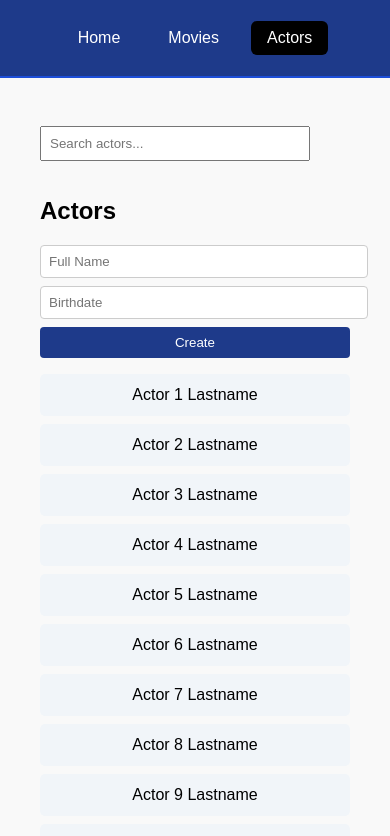
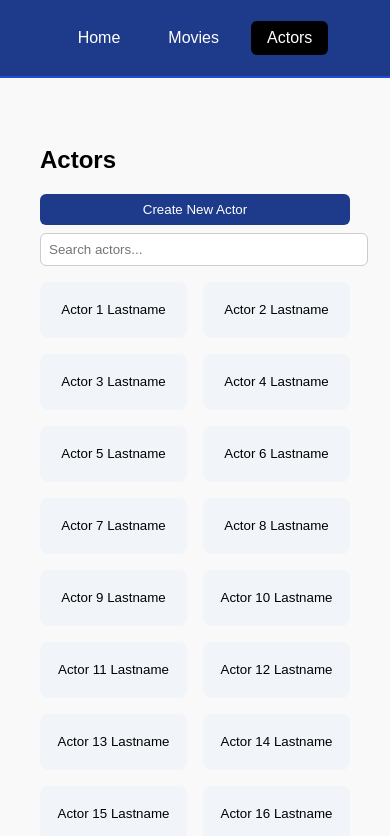
Before and after one commit to KostovPV/retake, a React (Vite) app: page /actors in a window 390 px wide. Shown: the top 836 px of the page. Built offline with nearby package versions, Linux system fonts and the light colour scheme.

Commit message:
align ActorView UI with MovieView + responsive controls

```diff
--- /dev/null
+++ b/src/components/ActorCreate.css
@@ -0,0 +1,63 @@
+.add-actor-form {
+  display: flex;
+  gap: 0.5rem;
+  margin: 1rem 0 0.5rem;
+  align-items: center;
+  flex-wrap: wrap;
+}
+
+.add-actor-form input {
+  padding: 0.5rem;
+  flex: 1;
+  min-width: 180px;
+  border: 1px solid #ccc;
+  border-radius: 6px;
+}
+
+
+.add-actor-actions {
+  display: flex;
+  gap: 0.5rem;
+}
+
+.btn-primary.small,
+.btn-ghost.small {
+  padding: 0.4rem 0.8rem;
+  font-size: 0.9rem;
+  border-radius: 6px;
+  cursor: pointer;
+}
+
+.btn-primary.small {
+  background: #1e3a8a;
+  color: #fff;
+  border: none;
+}
+.btn-primary.small:hover {
+  background: #3b4eca;
+}
+
+.btn-ghost.small {
+  background: transparent;
+  color: #1e3a8a;
+  border: 1px solid #1e3a8a;
+}
+.btn-ghost.small:hover {
+  background: #eef2ff;
+}
+
+@media (max-width: 600px) {
+  .add-actor-form {
+    flex-direction: column;
+    align-items: stretch;
+  }
+
+  .add-actor-actions {
+    width: 100%;
+  }
+
+  .btn-primary.small,
+  .btn-ghost.small {
+    width: 100%;
+  }
+}
--- /dev/null
+++ b/src/components/ActorCreate.jsx
@@ -0,0 +1,47 @@
+import { useState } from "react";
+import "./ActorCreate.css";
+
+function ActorCreate({ existingActors, onSave, onCancel }) {
+  const [form, setForm] = useState({ FullName: "", Birthdate: "" });
+
+  const handleChange = (e) => {
+    const { name, value } = e.target;
+    setForm((prev) => ({ ...prev, [name]: value }));
+  };
+
+  const handleSave = () => {
+    if (!form.FullName.trim()) {
+      alert("Full name is required");
+      return;
+    }
+    const nextId =
+      existingActors.length > 0
+        ? String(Math.max(...existingActors.map((a) => Number(a.ID))) + 1)
+        : "1";
+
+    onSave({ ID: nextId, FullName: form.FullName.trim(), Birthdate: form.Birthdate.trim() });
+  };
+
+  return (
+    <div className="add-actor-form">
+      <input
+        name="FullName"
+        value={form.FullName}
+        onChange={handleChange}
+        placeholder="Full Name"
+      />
+      <input
+        name="Birthdate"
+        value={form.Birthdate}
+        onChange={handleChange}
+        placeholder="Birthdate"
+      />
+      <div className="add-actor-actions">
+        <button className="btn-primary small" onClick={handleSave}>Save</button>
+        <button className="btn-ghost small" onClick={onCancel}>Cancel</button>
+      </div>
+    </div>
+  );
+}
+
+export default ActorCreate;
--- a/src/components/MovieList.jsx
+++ b/src/components/MovieList.jsx
@@ -7,7 +7,7 @@ function MovieList({ movies, selectedMovieId, onSelect, searchTerm }) {
 
   return (
     <div className="movie-list">
-      <h2 className="movie-list-heading">Movie List</h2>
+      {/* <h2 className="movie-list-heading">Movie List</h2> */}
 
       {filteredMovies.length > 0 ? (
         <div className="movie-grid">
--- a/src/views/ActorView.css
+++ b/src/views/ActorView.css
@@ -2,20 +2,92 @@
   padding: 2rem;
 }
 
-.actor-view input[type="text"] {
+
+.actor-controls {
+  display: flex;
+  justify-content: space-between;
+  align-items: center;
   margin-bottom: 1rem;
-  padding: 0.5rem;
-  width: 250px;
+  flex-wrap: wrap;
+  gap: 0.5rem;
 }
 
-.actor-view .add-actor-form {
+.create-btn {
+  padding: 0.5rem 1rem;
+  background-color: #1e3a8a;
+  color: #fff;
+  border: none;
+  border-radius: 6px;
+  cursor: pointer;
+}
+
+.create-btn:hover {
+  background-color: #1a357d;
+}
+
+.actor-search {
+  padding: 0.5rem;
+  min-width: 200px;
+  /* max-width: 300px; */
+  border: 1px solid #ccc;
+  border-radius: 6px;
+}
+
+
+.actor-buttons {
+  display: grid;
+  grid-template-columns: repeat(auto-fill, minmax(140px, 1fr));
+  gap: 1rem;
+  margin-bottom: 2rem;
+}
+
+
+
+.actor-buttons {
+  display: grid;
+  grid-template-columns: repeat(auto-fill, minmax(140px, 1fr));
+  gap: 1rem;
+  margin-bottom: 2rem;
+}
+
+.actor-buttons button {
+  background-color: #f1f5f9;
+  padding: 1rem;
+  border-radius: 8px;
+  text-align: center;
+  font-weight: 500;
+  cursor: pointer;
+  transition: background-color 0.2s ease, transform 0.2s ease;
+  border: none;
+  min-height: 56px;
+  white-space: nowrap;
+  overflow: hidden;
+  text-overflow: ellipsis;
+}
+
+.actor-buttons button:hover {
+  background-color: #e2e8f0;
+  transform: translateY(-2px);
+}
+
+.actor-buttons button.selected {
+  background-color: #dbeafe;
+  border: 2px solid #2563eb;
+}
+
+.actor-buttons button > * {
+  font-size: 1rem;
+  color: #111827;
+}
+
+.add-actor-form {
   display: flex;
   gap: 0.5rem;
   margin-bottom: 1rem;
   flex-wrap: wrap;
 }
 
-.actor-view .add-actor-form input {
+.add-actor-form input {
   padding: 0.5rem;
   flex: 1;
   min-width: 150px;
@@ -23,49 +95,35 @@
   border-radius: 4px;
 }
 
-.actor-view .add-actor-form button {
+.add-actor-form .btn-primary {
   padding: 0.5rem 1rem;
   background-color: #1e3a8a;
-  color: white;
+  color: #fff;
   border: none;
   border-radius: 4px;
   cursor: pointer;
 }
 
-.actor-buttons {
-  display: grid;
-  grid-template-columns: repeat(auto-fill, minmax(160px, 1fr));
-  gap: 0.5rem;
-  margin-bottom: 2rem;
+.add-actor-form .btn-ghost {
+  padding: 0.5rem 1rem;
+  background: transparent;
+  border: 1px solid #cbd5e1;
+  border-radius: 4px;
+  cursor: pointer;
 }
 
-.actor-buttons button {
-  background-color: #f1f5f9;
-  border: none;
-  border-radius: 5px;
-  padding: 0.75rem 1rem;
-  cursor: pointer;
-  text-align: center;
-  font-size: 1rem;
-  white-space: nowrap;
-  overflow: hidden;
-  text-overflow: ellipsis;
-}
-
-.actor-buttons button.selected {
-  font-weight: bold;
-  background-color: #cbd5e1;
-}
-
-
 @media (max-width: 600px) {
-  .actor-view .add-actor-form {
+  .actor-controls {
     flex-direction: column;
     align-items: stretch;
   }
 
-  .actor-view .add-actor-form input,
-  .actor-view .add-actor-form button {
+  .actor-search {
+    width: 100%;
+    max-width: none;
+  }
+
+  .create-btn {
     width: 100%;
   }
 }
--- a/src/views/ActorView.jsx
+++ b/src/views/ActorView.jsx
@@ -1,38 +1,47 @@
 import { useState, useContext } from "react";
 import { DataContext } from "../context/DataContext";
+import ActorCreate from "../components/ActorCreate";
 import ActorModal from "../components/ActorModal";
 import "./ActorView.css";
 
 function ActorView() {
   const { actors, roles, movies, updateActors, updateRoles } = useContext(DataContext);
+
   const [selectedActorId, setSelectedActorId] = useState(null);
   const [isActorModalOpen, setIsActorModalOpen] = useState(false);
-  const [newActor, setNewActor] = useState({ FullName: "", Birthdate: "" });
+  const [isCreating, setIsCreating] = useState(false);
   const [searchTerm, setSearchTerm] = useState("");
 
+  // Open/close modal
   const openActorModal = (id) => {
     setSelectedActorId(String(id));
     setIsActorModalOpen(true);
   };
-  const closeActorModal = () => setIsActorModalOpen(false);
+  const closeActorModal = () => {
+    setIsActorModalOpen(false);
+    setSelectedActorId(null);
+  };
+
+  const handleCreateClick = () => setIsCreating(true);
+  const handleCreateSave = (newActor) => {
+    updateActors([...actors, newActor]);
+    setIsCreating(false);
+    setSelectedActorId(String(newActor.ID));
+    setIsActorModalOpen(true);
+  };
 
   const handleUpdateActor = (updatedActor) => {
-    const updated = actors.map((a) => String(a.ID) === String(updatedActor.ID) ? updatedActor : a);
+    const updated = actors.map((a) =>
+      String(a.ID) === String(updatedActor.ID) ? updatedActor : a
+    );
     updateActors(updated);
   };
 
   const handleDeleteActor = (actorId) => {
+    if (!window.confirm("Are you sure you want to delete this actor?")) return;
     updateActors(actors.filter((a) => String(a.ID) !== String(actorId)));
     updateRoles(roles.filter((r) => String(r.ActorID) !== String(actorId)));
-    setIsActorModalOpen(false);
-    setSelectedActorId(null);
-  };
-
-  const handleCreateActor = () => {
-    if (!newActor.FullName) return alert("Full name required");
-    const nextId = String(Math.max(0, ...actors.map((a) => Number(a.ID))) + 1);
-    updateActors([...actors, { ID: nextId, ...newActor }]);
-    setNewActor({ FullName: "", Birthdate: "" });
+    closeActorModal();
   };
 
   const handleAddRole = (role) => {
@@ -41,7 +50,10 @@ function ActorView() {
   };
 
   const handleUpdateRole = (roleId, updates) => {
-    updateRoles(roles.map((r) => String(r.ID) === String(roleId) ? { ...r, ...updates } : r));
+    const updated = roles.map((r) =>
+      String(r.ID) === String(roleId) ? { ...r, ...updates } : r
+    );
+    updateRoles(updated);
   };
 
   const handleDeleteRole = (roleId) => {
@@ -50,40 +62,49 @@ function ActorView() {
 
   const selectedActor = actors.find((a) => String(a.ID) === String(selectedActorId));
   const actorRoles = roles.filter((r) => String(r.ActorID) === String(selectedActorId));
+  const filteredActors = actors.filter((a) =>
+    a.FullName.toLowerCase().includes(searchTerm.toLowerCase())
+  );
 
   return (
     <div className="actor-view">
+      <h2>Actors</h2>
+
+      {/* Controls row */}
+      <div className="actor-controls">
+        <button className="create-btn" onClick={handleCreateClick}>
+          Create New Actor
+        </button>
+
         <input
+          name="actor-search-field"
           type="text"
           placeholder="Search actors..."
           value={searchTerm}
           onChange={(e) => setSearchTerm(e.target.value)}
+          className="actor-search"
         />
-
-      <h2>Actors</h2>
-      <div className="add-actor-form">
-        <input
-          value={newActor.FullName}
-          onChange={(e) => setNewActor({ ...newActor, FullName: e.target.value })}
-          placeholder="Full Name"
-        />
-        <input
-          value={newActor.Birthdate}
-          onChange={(e) => setNewActor({ ...newActor, Birthdate: e.target.value })}
-          placeholder="Birthdate"
-        />
-        <button onClick={handleCreateActor}>Create</button>
       </div>
 
+      {/* Create form which to toggle */}
+      {isCreating && (
+        <ActorCreate
+          existingActors={actors}
+          onSave={handleCreateSave}
+          onCancel={() => setIsCreating(false)}
+        />
+      )}
+
+      {/* Actor list (buttons) */}
       <div className="actor-buttons">
-        {actors
-          .filter((a) => a.FullName.toLowerCase().includes(searchTerm.toLowerCase()))
-          .map((a) => (
+        {filteredActors.map((a) => (
           <button key={a.ID} onClick={() => openActorModal(a.ID)}>
             {a.FullName}
           </button>
         ))}
       </div>
+
+      {/* Modal*/}
       <ActorModal
         isOpen={isActorModalOpen}
         onClose={closeActorModal}
--- a/src/views/MovieView.css
+++ b/src/views/MovieView.css
@@ -23,7 +23,17 @@
 .movie-search {
   padding: 0.5rem;
   min-width: 200px;
-  max-width: 300px;
+  /* max-width: 300px; */
   border: 1px solid #ccc;
   border-radius: 6px;
 }
+
+
+@media (max-width: 600px) {
+  .movie-search {
+    padding: 0.5rem;
+    width: 100%;
+
+
+  }
+}
```
Also changed, not shown: src/components/ActorModal.jsx (+25 -44 lines), src/components/MovieCreate.css (added), 1 other file (tests, documents, lock files or other folders). Lines whose indentation alone changed are shown as unchanged.
